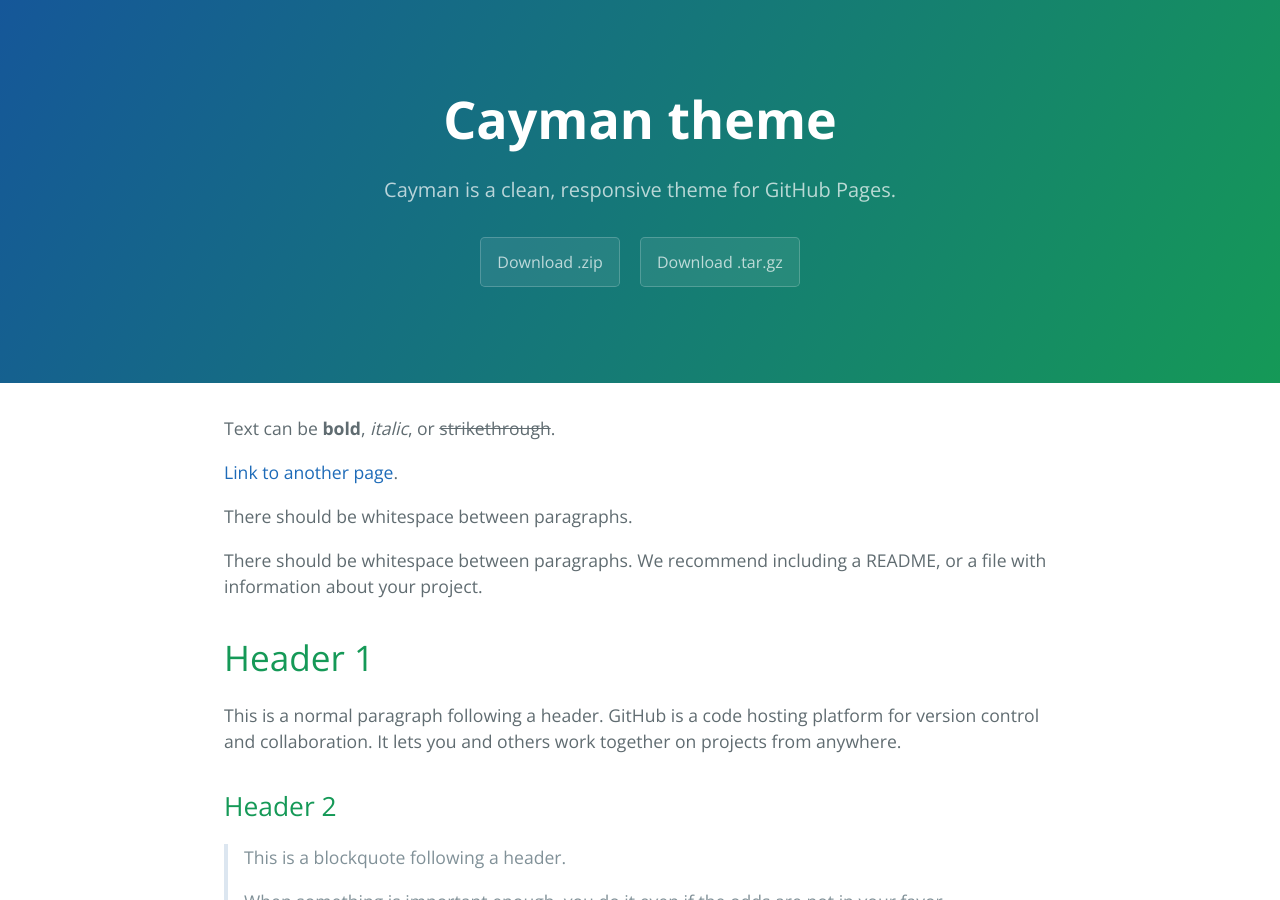
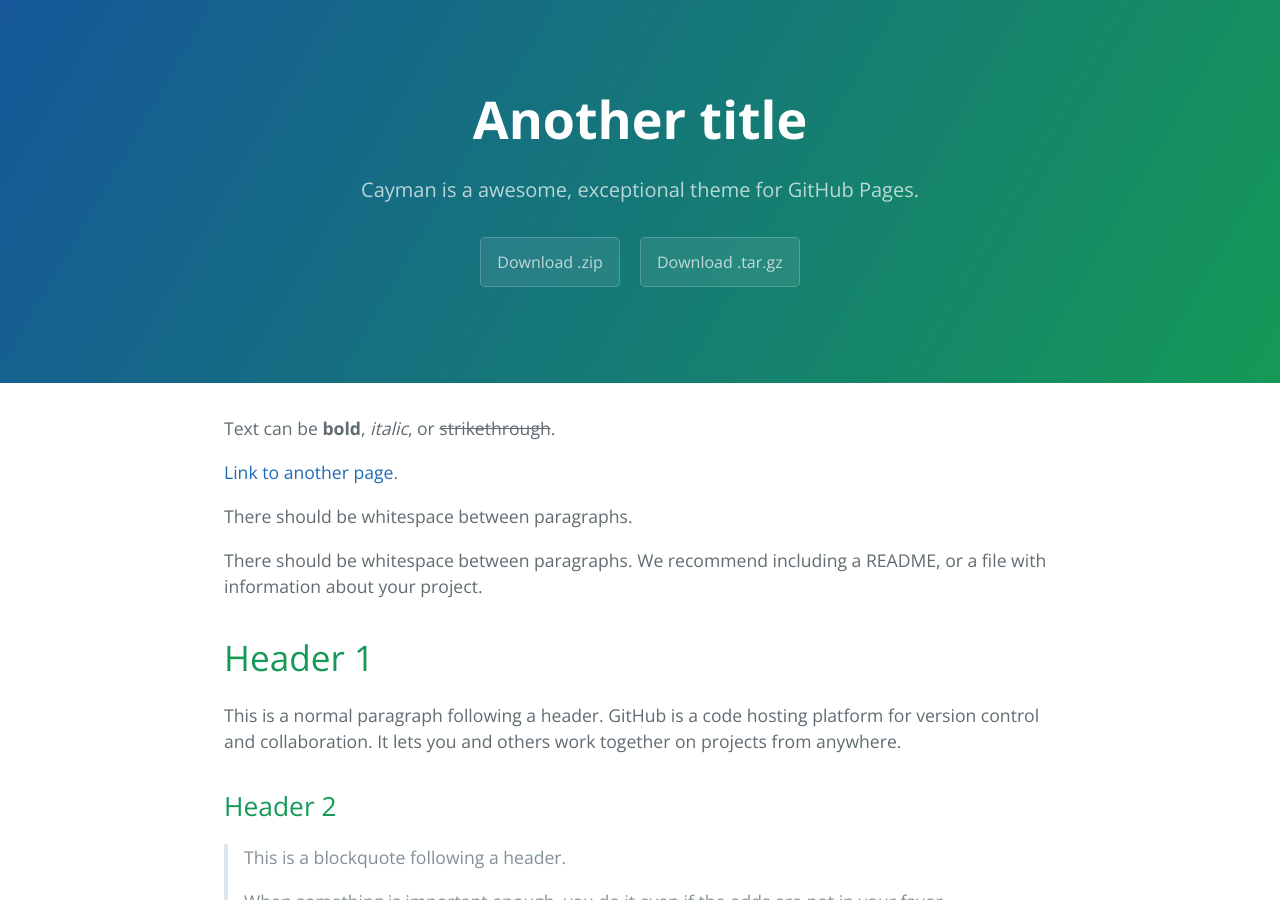
Before and after one commit to ptabasso2/ptabasso2.github.io, a Jekyll site: the page built from index.md, in a window 1280 px wide and 900 px high. Built offline with Jekyll 4.4.1, drawn with Linux system fonts in a browser that asks for light colours.

Commit message:
Change in the _config.yml file

```diff
--- a/_config.yml
+++ b/_config.yml
@@ -1,5 +1,5 @@
-title: Cayman theme
-description: Cayman is a clean, responsive theme for GitHub Pages.
+title: Another title
+description: Cayman is a awesome, exceptional theme for GitHub Pages.
 show_downloads: true
 google_analytics:
 theme: jekyll-theme-cayman
```
